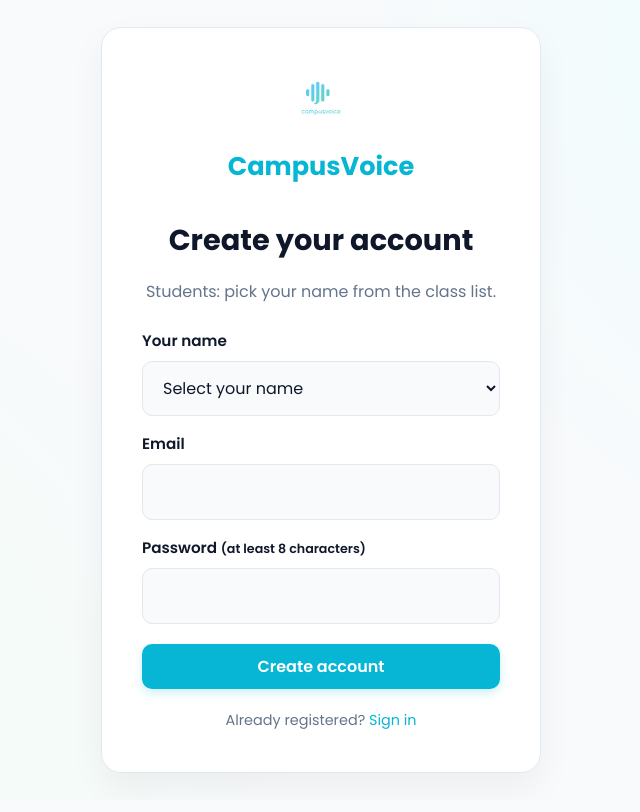
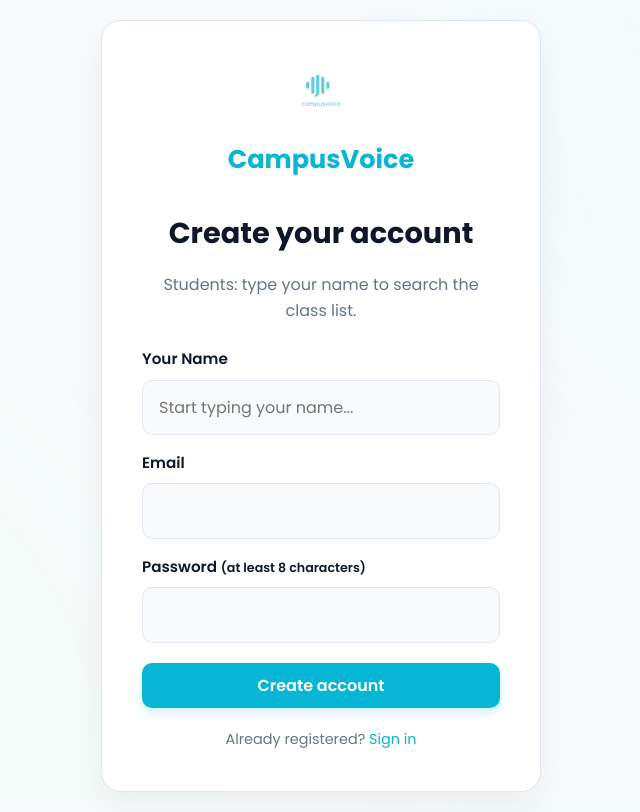
Before and after one commit to prakhar-d/campusvoice, a Flask app: template templates/register.html in a window 1280 px wide. Shown: the whole page, without its empty margins (319-959 px from the left). Before the commit the page ends 773 px from the top, so only its background shows below. Run offline with Flask 3, Linux system fonts and the light colour scheme; the template is opened without the code that fills it: most values are stand-ins (such as "Sample title", 1, 10 or a date in 2020); some libraries are stand-ins or nearby versions.

Commit message:
Added custom searchable autocomplete for registration

```diff
--- a/app.py
+++ b/app.py
@@ -177,15 +177,22 @@ def setup():
 @app.route("/register", methods=["GET", "POST"])
 def register():
     c = db(); cur = c.cursor()
-    cur.execute("SELECT id,name FROM roster WHERE user_id IS NULL ORDER BY name")
-    free = cur.fetchall()
+    # Fetch ALL students, including those who have registered
+    cur.execute("SELECT id, name, user_id FROM roster ORDER BY name")
+    all_students = cur.fetchall()
+
     if request.method == "POST":
-        e, p = request.form["email"].strip().lower(), request.form["password"]
+        e = request.form.get("email", "").strip().lower()
+        p = request.form.get("password", "")
         rid = request.form.get("roster_id", type=int) or 0
-        cur.execute("SELECT * FROM roster WHERE id=%s AND user_id IS NULL", (rid,))
+
+        cur.execute("SELECT * FROM roster WHERE id=%s", (rid,))
         row = cur.fetchone()
+
         if not row or "@" not in e or len(p) < 8:
-            flash("Choose your name, enter a valid email and a password of 8+ characters.", "error")
+            flash("Choose a valid name, enter a valid email and a password of 8+ characters.", "error")
+        elif row["user_id"] is not None:
+            flash("This student is already registered. Please sign in instead.", "error")
         else:
             cur.execute("SELECT 1 FROM users WHERE email=%s", (e,))
             if cur.fetchone():
@@ -197,9 +204,13 @@ def register():
                 cur.execute("UPDATE roster SET user_id=%s WHERE id=%s", (uid, rid))
                 c.commit()
                 flash("Account created. You can sign in now.", "ok")
+                cur.close()
                 return redirect(url_for("login"))
     cur.close()
-    return render_template("register.html", free=free)
+
+    # Convert to JSON string for the frontend JS to use
+    students_json = json.dumps([dict(s) for s in all_students])
+    return render_template("register.html", students_json=students_json)
 
 @app.route("/login", methods=["GET", "POST"])
 def login():
--- a/static/script.js
+++ b/static/script.js
@@ -1,13 +1,87 @@
+// --- CUSTOM AUTOCOMPLETE FOR REGISTRATION ---
+document.addEventListener("DOMContentLoaded", () => {
+    const searchInput = document.getElementById("student-search");
+    const hiddenIdInput = document.getElementById("student-id");
+    const suggestionsList = document.getElementById("suggestions-list");
+    const submitBtn = document.getElementById("submit-btn");
+    const registerForm = document.getElementById("register-form");
+
+    // Only run if we are on the register page
+    if (!searchInput || !hiddenIdInput || !suggestionsList) return;
+
+    // Make sure form doesn't submit without a valid selection
+    registerForm.addEventListener("submit", (e) => {
+        if (!hiddenIdInput.value) {
+            e.preventDefault();
+            alert("Please select a valid name from the dropdown list.");
+        }
+    });
+
+    searchInput.addEventListener("input", () => {
+        // Clear the hidden ID if they start typing again
+        hiddenIdInput.value = "";
+        const query = searchInput.value.toLowerCase();
+        suggestionsList.innerHTML = "";
+
+        if (query.length === 0) {
+            suggestionsList.style.display = "none";
+            return;
+        }
+
+        // Filter the list based on what they typed
+        const filtered = allStudents.filter(s => s.name.toLowerCase().includes(query));
+
+        if (filtered.length === 0) {
+            suggestionsList.style.display = "none";
+            return;
+        }
+
+        // Build the dropdown items
+        filtered.forEach(student => {
+            const li = document.createElement("li");
+
+            // Check if they are already registered
+            if (student.user_id !== null) {
+                li.innerHTML = `<span>${student.name}</span> <small style="color: #ef4444;">(Already registered)</small>`;
+                li.style.color = "#94a3b8";
+                li.style.cursor = "not-allowed";
+                li.style.backgroundColor = "#f8fafc";
+            } else {
+                li.textContent = student.name;
+                // When they click a valid name, fill the input and hidden ID
+                li.addEventListener("click", () => {
+                    searchInput.value = student.name;
+                    hiddenIdInput.value = student.id;
+                    suggestionsList.style.display = "none";
+                });
+            }
+            suggestionsList.appendChild(li);
+        });
+
+        suggestionsList.style.display = "block";
+    });
+
+    // Hide dropdown if clicking outside
+    document.addEventListener("click", (e) => {
+        if (!searchInput.contains(e.target) && !suggestionsList.contains(e.target)) {
+            suggestionsList.style.display = "none";
+        }
+    });
+});
+
 // Ask before deleting
 document.querySelectorAll("form.confirm").forEach(f => f.addEventListener("submit", e => {
   if (!confirm(f.dataset.msg || "Are you sure?")) e.preventDefault(); }));
+
 // Final warning before submitting feedback (it cannot be edited later)
 document.querySelectorAll("form.confirm-submit").forEach(f => f.addEventListener("submit", e => {
   if (!confirm("Submit this feedback? You will not be able to edit it later.")) e.preventDefault(); }));
+
 // Live comment counter
 document.querySelectorAll("textarea[maxlength]").forEach(t => {
   const c = t.closest("form").querySelector(".cnt");
   if (c) t.addEventListener("input", () => c.textContent = t.value.length); });
+
 // Hide messages after a few seconds
 setTimeout(() => document.querySelectorAll(".flash").forEach(f => f.style.display = "none"), 6000);
 
--- a/static/style.css
+++ b/static/style.css
@@ -190,6 +190,50 @@ tr:last-child td { border-bottom: none; }
   font-weight: 700;
 }
 
+/* --- NEW: Custom Autocomplete --- */
+.autocomplete-container {
+    position: relative;
+    width: 100%;
+}
+
+.suggestions {
+    position: absolute;
+    top: 100%;
+    left: 0;
+    right: 0;
+    background: #fff;
+    border: 1px solid var(--border);
+    border-radius: 0 0 10px 10px;
+    max-height: 200px;
+    overflow-y: auto;
+    z-index: 100;
+    list-style: none;
+    padding: 0;
+    margin: 0;
+    box-shadow: 0 10px 25px rgba(0,0,0,0.1);
+    display: none; /* Hidden by default */
+}
+
+.suggestions li {
+    padding: 12px 16px;
+    cursor: pointer;
+    border-bottom: 1px solid var(--border);
+    transition: background 0.2s;
+    font-weight: 500;
+    display: flex;
+    justify-content: space-between;
+    align-items: center;
+}
+
+.suggestions li:last-child {
+    border-bottom: none;
+}
+
+.suggestions li:hover {
+    background: var(--bg);
+    color: var(--primary);
+}
+
 /* Misc / Details tags */
 details summary { list-style: none; }
 details summary::-webkit-details-marker { display: none; }
--- a/templates/register.html
+++ b/templates/register.html
@@ -1,14 +1,35 @@
 {% extends "auth.html" %}{% block title %}Register · {{ SITE_NAME }}{% endblock %}
 {% block form %}
-<h2>Create your account</h2><p class="muted">Students: pick your name from the class list.</p>
-{% if not free %}<div class="tip">No names are available. Ask the administrator to add the class list.</div>{% endif %}
-<form method="post"><input type="hidden" name="_csrf" value="{{ csrf_token() }}">
-<label>Your name</label>
-<select name="roster_id" required><option value="">Select your name</option>{% for s in free %}<option value="{{ s.id }}">{{ s.name }}</option>{% endfor %}</select>
-<label>Email</label><input type="email" name="email" required>
-<label>Password <small>(at least 8 characters)</small></label><input type="password" name="password" minlength="8" required>
-<button class="btn block">Create account</button></form>
+<h2>Create your account</h2><p class="muted">Students: type your name to search the class list.</p>
+
+<form method="post" id="register-form">
+    <input type="hidden" name="_csrf" value="{{ csrf_token() }}">
+
+    <label>Your Name</label>
+    <div class="autocomplete-container">
+        <!-- The visible text input -->
+        <input type="text" id="student-search" placeholder="Start typing your name..." autocomplete="off" required>
+        <!-- The hidden input that actually submits the ID to Flask -->
+        <input type="hidden" name="roster_id" id="student-id" required>
+        <!-- The dropdown list -->
+        <ul id="suggestions-list" class="suggestions"></ul>
+    </div>
+
+    <label>Email</label>
+    <input type="email" name="email" required>
+
+    <label>Password <small>(at least 8 characters)</small></label>
+    <input type="password" name="password" minlength="8" required>
+
+    <button class="btn block" id="submit-btn">Create account</button>
+</form>
+
 <div class="auth-links" style="justify-content: center;">
   <span class="muted">Already registered? <a href="{{ url_for('login') }}">Sign in</a></span>
 </div>
+
+<!-- Pass the Python data to JavaScript -->
+<script>
+    const allStudents = {{ students_json | safe }};
+</script>
 {% endblock %}
```
